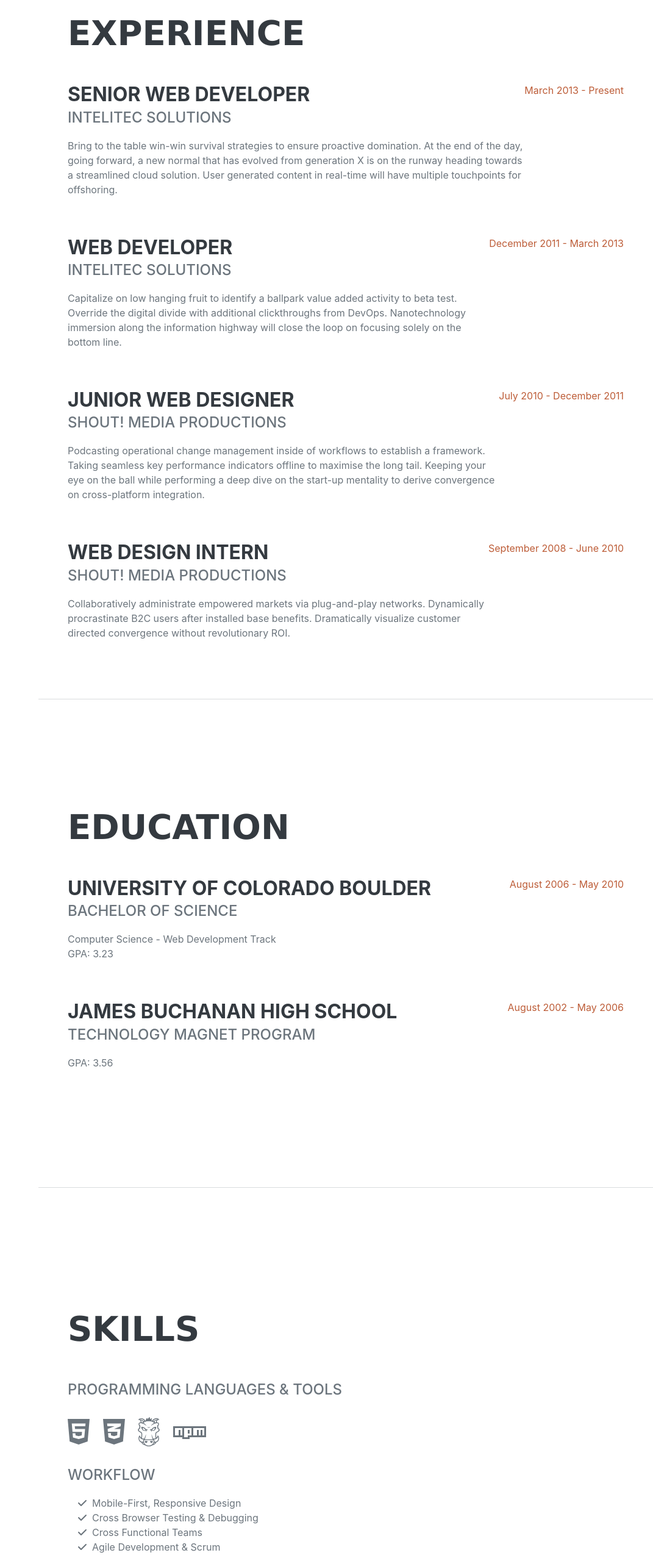
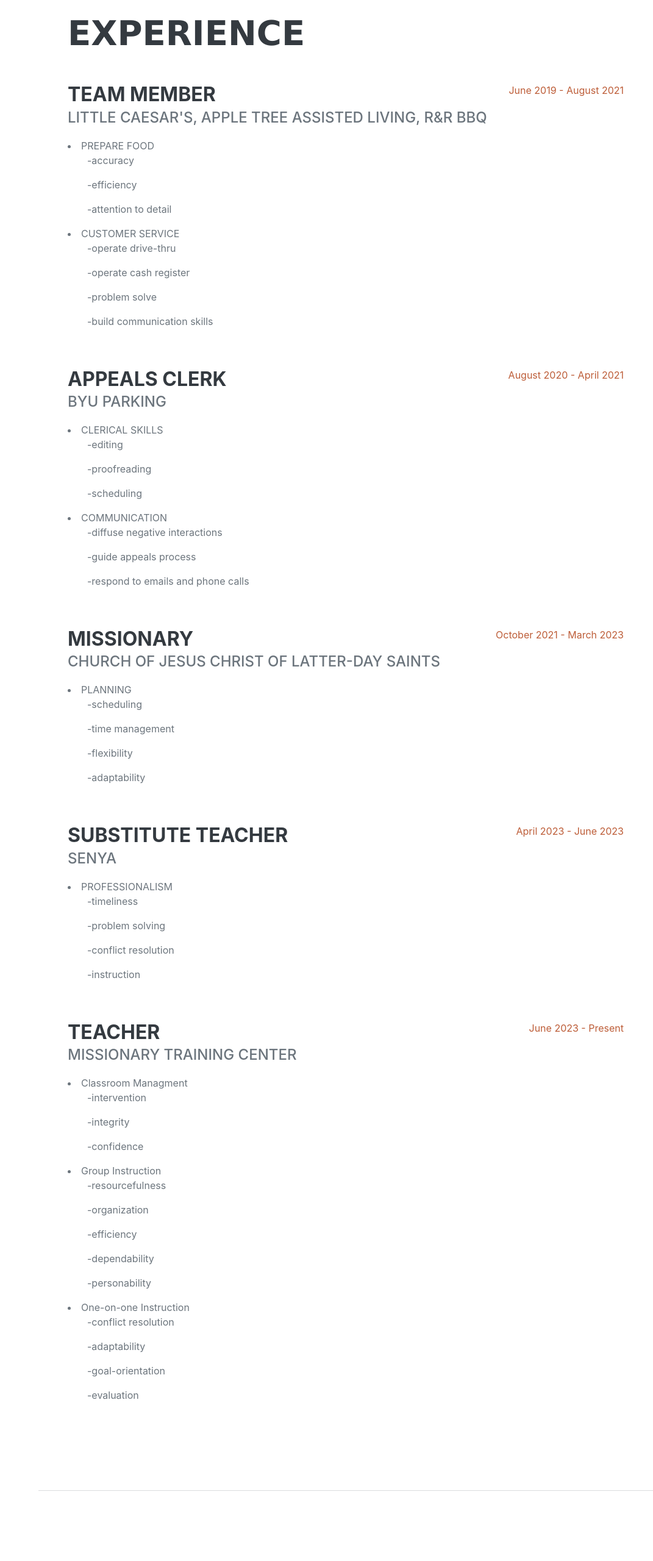
Before and after one commit to hannaharnold353/201, a plain HTML site: page index.html in a window 1280 px wide. Shown: the part 860-3420 px from the top of the page at 61% size, without its empty margins (209-1280 px from the left). Drawn offline with nearby package versions, Linux system fonts and the light colour scheme; a web font is replaced by a local one.

Commit message:
Add files via upload

```diff
--- a/index.html
+++ b/index.html
@@ -50,7 +50,7 @@
                     </div>
                     <p class="lead mb-5">I am a student at Brigham Young University in Provo, Utah. I currently work part-time at the Provo Missionary Training Center for the Church of Jesus Christ of Latter-day Saints. I am studying business and plan to apply to the ExDM program in June 2024.</p>
                     <div class="social-icons">
-                        <a class="social-icon" href="www.linkedin.com/in/hannah-arnold-b13745207"><i class="fab fa-linkedin-in"></i></a>
+                        <a class="social-icon" href="https://www.linkedin.com/in/hannah-arnold-b13745207/"><i class="fab fa-linkedin-in"></i></a>
                         <a class="social-icon" href="https://www.instagram.com/hannah_katie0220/"><i class="fab fa-instagram"></i></a>
                         <a class="social-icon" href="https://www.facebook.com/hannah.arnold.12532364"><i class="fab fa-facebook-f"></i></a>
                     </div>
@@ -63,35 +63,168 @@
                     <h2 class="mb-5">Experience</h2>
                     <div class="d-flex flex-column flex-md-row justify-content-between mb-5">
                         <div class="flex-grow-1">
-                            <h3 class="mb-0">Senior Web Developer</h3>
-                            <div class="subheading mb-3">Intelitec Solutions</div>
-                            <p>Bring to the table win-win survival strategies to ensure proactive domination. At the end of the day, going forward, a new normal that has evolved from generation X is on the runway heading towards a streamlined cloud solution. User generated content in real-time will have multiple touchpoints for offshoring.</p>
+                            <h3 class="mb-0">Team Member</h3>
+                            <div class="subheading mb-3">Little Caesar's, Apple Tree Assisted Living, R&R BBQ</div>
+                            <p><li>
+                                PREPARE FOOD
+                                <ul>
+                                    -accuracy
+                                </ul>
+                                <ul>
+                                    -efficiency
+                                </ul>
+                                <ul>
+                                    -attention to detail
+                                </ul>
+                            </li>
+                            <li>
+                                CUSTOMER SERVICE
+                                <ul>
+                                    -operate drive-thru
+                                </ul>
+                                <ul>
+                                    -operate cash register
+                                </ul>
+                                <ul>
+                                    -problem solve
+                                </ul>
+                                <ul>
+                                    -build communication skills
+                                </ul>
+                            </li>
+                            </p>
+
+
                         </div>
-                        <div class="flex-shrink-0"><span class="text-primary">March 2013 - Present</span></div>
+                        <div class="flex-shrink-0"><span class="text-primary">June 2019 - August 2021</span></div>
                     </div>
                     <div class="d-flex flex-column flex-md-row justify-content-between mb-5">
                         <div class="flex-grow-1">
-                            <h3 class="mb-0">Web Developer</h3>
-                            <div class="subheading mb-3">Intelitec Solutions</div>
-                            <p>Capitalize on low hanging fruit to identify a ballpark value added activity to beta test. Override the digital divide with additional clickthroughs from DevOps. Nanotechnology immersion along the information highway will close the loop on focusing solely on the bottom line.</p>
+                            <h3 class="mb-0">Appeals Clerk</h3>
+                            <div class="subheading mb-3">BYU Parking</div>
+                            <p><li>
+                                CLERICAL SKILLS
+                                <ul>
+                                    -editing
+                                </ul>
+                                <ul>
+                                    -proofreading
+                                </ul>
+                                <ul>
+                                    -scheduling
+                                </ul>
+                            </li>
+                            <li>
+                                COMMUNICATION
+                                <ul>
+                                    -diffuse negative interactions
+                                </ul>
+                                <ul>
+                                    -guide appeals process
+                                </ul>
+                                <ul>
+                                    -respond to emails and phone calls
+                                </ul>
+                            </li>
+                        </p>
                         </div>
-                        <div class="flex-shrink-0"><span class="text-primary">December 2011 - March 2013</span></div>
+                        <div class="flex-shrink-0"><span class="text-primary">August 2020 - April 2021</span></div>
                     </div>
                     <div class="d-flex flex-column flex-md-row justify-content-between mb-5">
                         <div class="flex-grow-1">
-                            <h3 class="mb-0">Junior Web Designer</h3>
-                            <div class="subheading mb-3">Shout! Media Productions</div>
-                            <p>Podcasting operational change management inside of workflows to establish a framework. Taking seamless key performance indicators offline to maximise the long tail. Keeping your eye on the ball while performing a deep dive on the start-up mentality to derive convergence on cross-platform integration.</p>
+                            <h3 class="mb-0">Missionary</h3>
+                            <div class="subheading mb-3">Church of Jesus Christ of Latter-day Saints</div>
+                            <p><li>
+                                    PLANNING
+                                    <ul>
+                                        -scheduling
+                                    </ul>
+                                    <ul>
+                                        -time management
+                                    </ul>
+                                    <ul>
+                                        -flexibility
+                                    </ul>
+                                    <ul>
+                                        -adaptability
+                                    </ul>
+                            </li></p>
                         </div>
-                        <div class="flex-shrink-0"><span class="text-primary">July 2010 - December 2011</span></div>
+                        <div class="flex-shrink-0"><span class="text-primary">October 2021 - March 2023</span></div>
                     </div>
-                    <div class="d-flex flex-column flex-md-row justify-content-between">
+                    <div class="d-flex flex-column flex-md-row justify-content-between mb-5">
                         <div class="flex-grow-1">
-                            <h3 class="mb-0">Web Design Intern</h3>
-                            <div class="subheading mb-3">Shout! Media Productions</div>
-                            <p>Collaboratively administrate empowered markets via plug-and-play networks. Dynamically procrastinate B2C users after installed base benefits. Dramatically visualize customer directed convergence without revolutionary ROI.</p>
+                            <h3 class="mb-0">Substitute Teacher</h3>
+                            <div class="subheading mb-3">Senya</div>
+                            <p><li>
+                                    PROFESSIONALISM
+                                    <ul>
+                                        -timeliness
+                                    </ul>
+                                    <ul>
+                                        -problem solving
+                                    </ul>
+                                    <ul>
+                                        -conflict resolution
+                                    </ul>
+                                    <ul>
+                                        -instruction
+                                    </ul>
+                            </li></p>
                         </div>
-                        <div class="flex-shrink-0"><span class="text-primary">September 2008 - June 2010</span></div>
+                        <div class="flex-shrink-0"><span class="text-primary">April 2023 - June 2023</span></div>
+                    </div>
+                    <div class="d-flex flex-column flex-md-row justify-content-between mb-5">
+                        <div class="flex-grow-1">
+                            <h3 class="mb-0">Teacher</h3>
+                            <div class="subheading mb-3">Missionary Training Center</div>
+                            <p><li>
+                                    Classroom Managment
+                                    <ul>
+                                        -intervention
+                                    </ul>
+                                    <ul>
+                                        -integrity
+                                    </ul>
+                                    <ul>
+                                        -confidence
+                                    </ul>
+                                </li>
+                                <li>
+                                    Group Instruction
+                                    <ul>
+                                        -resourcefulness
+                                    </ul>
+                                    <ul>
+                                        -organization
+                                    </ul>
+                                    <ul>
+                                        -efficiency
+                                    </ul>
+                                    <ul>
+                                        -dependability
+                                    </ul>
+                                    <ul>
+                                        -personability
+                                    </ul>
+                                </li></p>
+                            <li>
+                                One-on-one Instruction
+                                <ul>
+                                    -conflict resolution
+                                </ul>
+                                <ul>
+                                    -adaptability
+                                </ul>
+                                <ul>
+                                    -goal-orientation
+                                </ul>
+                                <ul>
+                                    -evaluation
+                                </ul>
+                            </li>
+                        </div>
+                        <div class="flex-shrink-0"><span class="text-primary">June 2023 - Present</span></div>
                     </div>
                 </div>
             </section>
@@ -102,18 +235,20 @@
                     <h2 class="mb-5">Education</h2>
                     <div class="d-flex flex-column flex-md-row justify-content-between mb-5">
                         <div class="flex-grow-1">
-                            <h3 class="mb-0">University of Colorado Boulder</h3>
-                            <div class="subheading mb-3">Bachelor of Science</div>
-                            <div>Computer Science - Web Development Track</div>
-                            <p>GPA: 3.23</p>
+                            <h3 class="mb-0">Davis High School</h3>
+                            <div class="subheading mb-3">High School Diploma</div>
+                            <p>GPA: 4.00</p>
                         </div>
-                        <div class="flex-shrink-0"><span class="text-primary">August 2006 - May 2010</span></div>
+                        <div class="flex-shrink-0"><span class="text-primary">August 2017 - May 2020</span></div>
                     </div>
                     <div class="d-flex flex-column flex-md-row justify-content-between">
                         <div class="flex-grow-1">
-                            <h3 class="mb-0">James Buchanan High School</h3>
-                            <div class="subheading mb-3">Technology Magnet Program</div>
-                            <p>GPA: 3.56</p>
+                            <h3 class="mb-0">Brigham Young University</h3>
+                            <div class="subheading mb-3">Pre-Business (Sophomore)</div>
+                            <p>Applying to the Experience and Design Management major in June 2024</p>
+                            <br>
+                            <p>PROJECTED GRADUATION: April 2026</p>
+                            <p>CURRENT GPA: 4.00</p>
                         </div>
                         <div class="flex-shrink-0"><span class="text-primary">August 2002 - May 2006</span></div>
                     </div>
@@ -125,39 +260,31 @@
                 <div class="resume-section-content">
                     <h2 class="mb-5">Skills</h2>
                     <div class="subheading mb-3">Programming Languages & Tools</div>
-                    <ul class="list-inline dev-icons">
-                        <li class="list-inline-item"><i class="fab fa-html5"></i></li>
-                        <li class="list-inline-item"><i class="fab fa-css3-alt"></i></li>
-                        <!-- <li class="list-inline-item"><i class="fab fa-js-square"></i></li>
-                        <li class="list-inline-item"><i class="fab fa-angular"></i></li>
-                        <li class="list-inline-item"><i class="fab fa-react"></i></li>
-                        <li class="list-inline-item"><i class="fab fa-node-js"></i></li>
-                        <li class="list-inline-item"><i class="fab fa-sass"></i></li>
-                        <li class="list-inline-item"><i class="fab fa-less"></i></li>
-                        <li class="list-inline-item"><i class="fab fa-wordpress"></i></li>
-                        <li class="list-inline-item"><i class="fab fa-gulp"></i></li> -->
-                        <li class="list-inline-item"><i class="fab fa-grunt"></i></li>
-                        <li class="list-inline-item"><i class="fab fa-npm"></i></li>
-                    </ul>
-                    <div class="subheading mb-3">Workflow</div>
-                    <ul class="fa-ul mb-0">
-                        <li>
-                            <span class="fa-li"><i class="fas fa-check"></i></span>
-                            Mobile-First, Responsive Design
-                        </li>
-                        <li>
-                            <span class="fa-li"><i class="fas fa-check"></i></span>
-                            Cross Browser Testing & Debugging
-                        </li>
-                        <li>
-                            <span class="fa-li"><i class="fas fa-check"></i></span>
-                            Cross Functional Teams
-                        </li>
-                        <li>
-                            <span class="fa-li"><i class="fas fa-check"></i></span>
-                            Agile Development & Scrum
-                        </li>
-                    </ul>
+                        <ul>
+                            -SQL
+                        </ul>
+                        <ul>
+                            -VBA
+                        </ul>
+                        <ul>
+                            -HTML
+                        </ul>
+                        <ul>
+                            -Tableau
+                        </ul>
+                    <div class="subheading mb-3">Other</div>
+                        <ul>
+                            -Accounting
+                        </ul>
+                        <ul>
+                            -Office Suite
+                        </ul>
+                        <ul>
+                            -American Sign Language
+                        </ul>
+                        <ul>
+
+                        </ul>
                 </div>
             </section>
             <hr class="m-0" />
@@ -165,8 +292,10 @@
             <section class="resume-section" id="interests">
                 <div class="resume-section-content">
                     <h2 class="mb-5">Interests</h2>
-                    <p>Apart from being a web developer, I enjoy most of my time being outdoors. In the winter, I am an avid skier and novice ice climber. During the warmer months here in Colorado, I enjoy mountain biking, free climbing, and kayaking.</p>
-                    <p class="mb-0">When forced indoors, I follow a number of sci-fi and fantasy genre movies and television shows, I am an aspiring chef, and I spend a large amount of my free time exploring the latest technology advancements in the front-end web development world.</p>
+                    <iframe width="560" height="315" src="https://www.youtube.com/embed/ZaXGOsqUKQg?si=fP9nxiI7F7tX2tcF" title="YouTube video player" frameborder="0" allow="accelerometer; autoplay; clipboard-write; encrypted-media; gyroscope; picture-in-picture; web-share" allowfullscreen></iframe>
+                    <br><br>
+                    <p>Outside of my studies, I love participating in the BYU community. I have been a member of BYU Women's chorus for 3 semesters and plan to minor in music. I helped create the above music video in spring of 2021!</p>
+                    <p class="mb-0">When I'm not at school, I love to be in the mountians of Provo, seeking out the best views. I also have a passion for both for eating and cooking food, but most importantly, for sharing it with others. I love spending time with my family, making things with my hands, and getting invlolved in my church community.</p>
                 </div>
             </section>
             <hr class="m-0" />
@@ -177,41 +306,31 @@
                     <ul class="fa-ul mb-0">
                         <li>
                             <span class="fa-li"><i class="fas fa-trophy text-warning"></i></span>
-                            Google Analytics Certified Developer
+                            1st Place Science Fair Winner
                         </li>
                         <li>
                             <span class="fa-li"><i class="fas fa-trophy text-warning"></i></span>
-                            Mobile Web Specialist - Google Certification
+                            Solo and Ensemble Vocal Performance Semi-finalist
                         </li>
                         <li>
                             <span class="fa-li"><i class="fas fa-trophy text-warning"></i></span>
-                            1
-                            <sup>st</sup>
-                            Place - University of Colorado Boulder - Emerging Tech Competition 2009
+                            World Languages Sterling Scholar
                         </li>
                         <li>
                             <span class="fa-li"><i class="fas fa-trophy text-warning"></i></span>
-                            1
-                            <sup>st</sup>
-                            Place - University of Colorado Boulder - Adobe Creative Jam 2008 (UI Design Category)
+                            High Honors High School Graduate
                         </li>
                         <li>
                             <span class="fa-li"><i class="fas fa-trophy text-warning"></i></span>
-                            2
-                            <sup>nd</sup>
-                            Place - University of Colorado Boulder - Emerging Tech Competition 2008
+                            National Honors Society Member
                         </li>
                         <li>
                             <span class="fa-li"><i class="fas fa-trophy text-warning"></i></span>
-                            1
-                            <sup>st</sup>
-                            Place - James Buchanan High School - Hackathon 2006
+                            Full-ride Scholarship Recipient
                         </li>
                         <li>
                             <span class="fa-li"><i class="fas fa-trophy text-warning"></i></span>
-                            3
-                            <sup>rd</sup>
-                            Place - James Buchanan High School - Hackathon 2005
+                            32 ACT
                         </li>
                     </ul>
                 </div>
```
